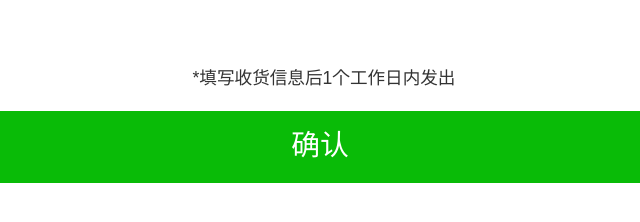
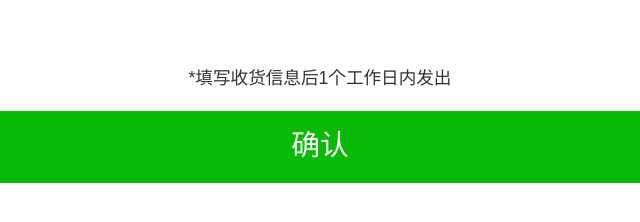
Before and after one commit to lovelyGirl0705/lovelyGirl0705.github.io, a plain HTML site: page 手机端阶段测试/GetOpen.html in a window 1280 px wide. Shown: the part 826-1048 px from the top of the page, 320-960 px from the left. Drawn offline with nearby package versions, Linux system fonts and the light colour scheme.

Commit message:
Update GetOpen.css

```diff
--- a/手机端阶段测试/css/GetOpen.css
+++ b/手机端阶段测试/css/GetOpen.css
@@ -85,7 +85,7 @@ select:hover {
 	/* width: 5.3rem; */
 }
 .end{
-	margin: .9rem 2rem .25rem 2.1rem;
+	margin: .9rem 1.9rem .25rem 1.9rem;
 	font-size: .22rem;
 	text-align: center;
 }
```
